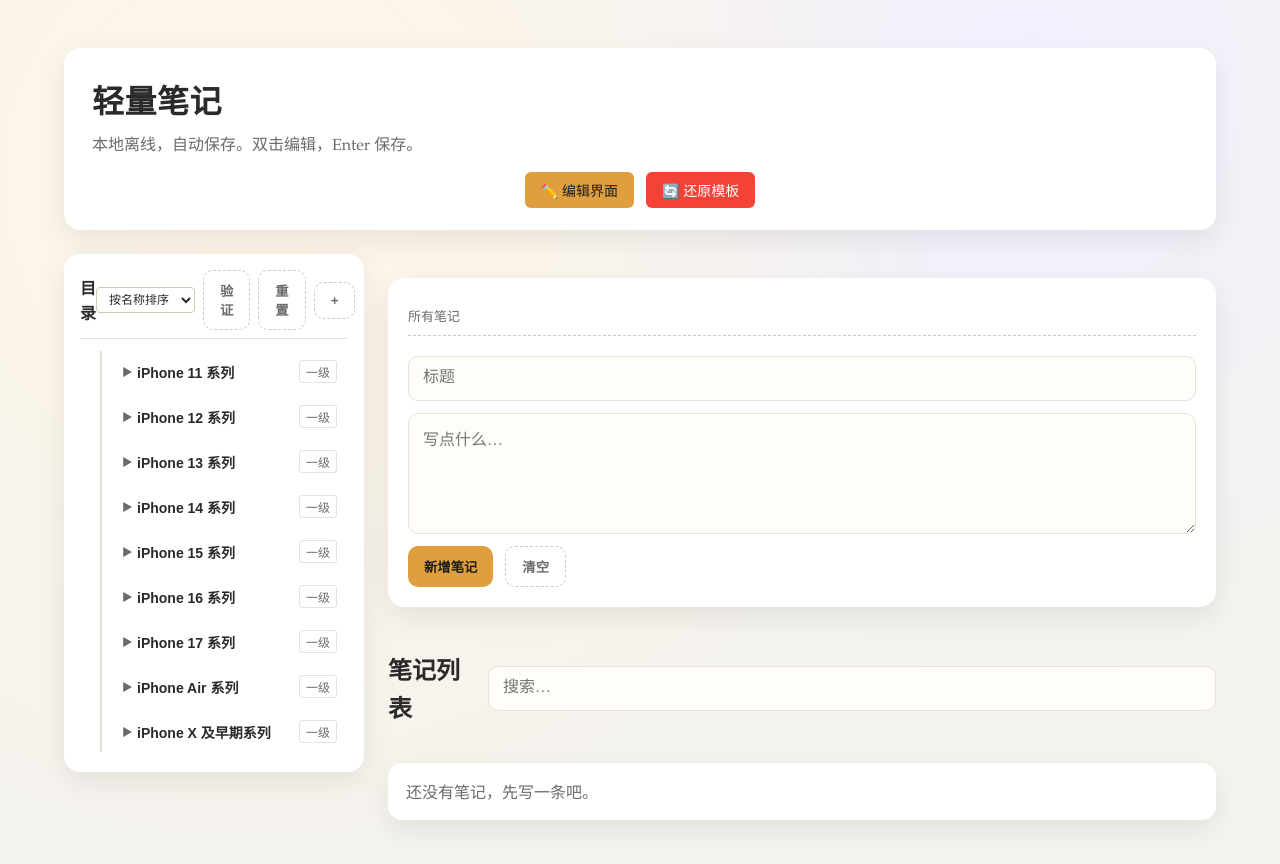
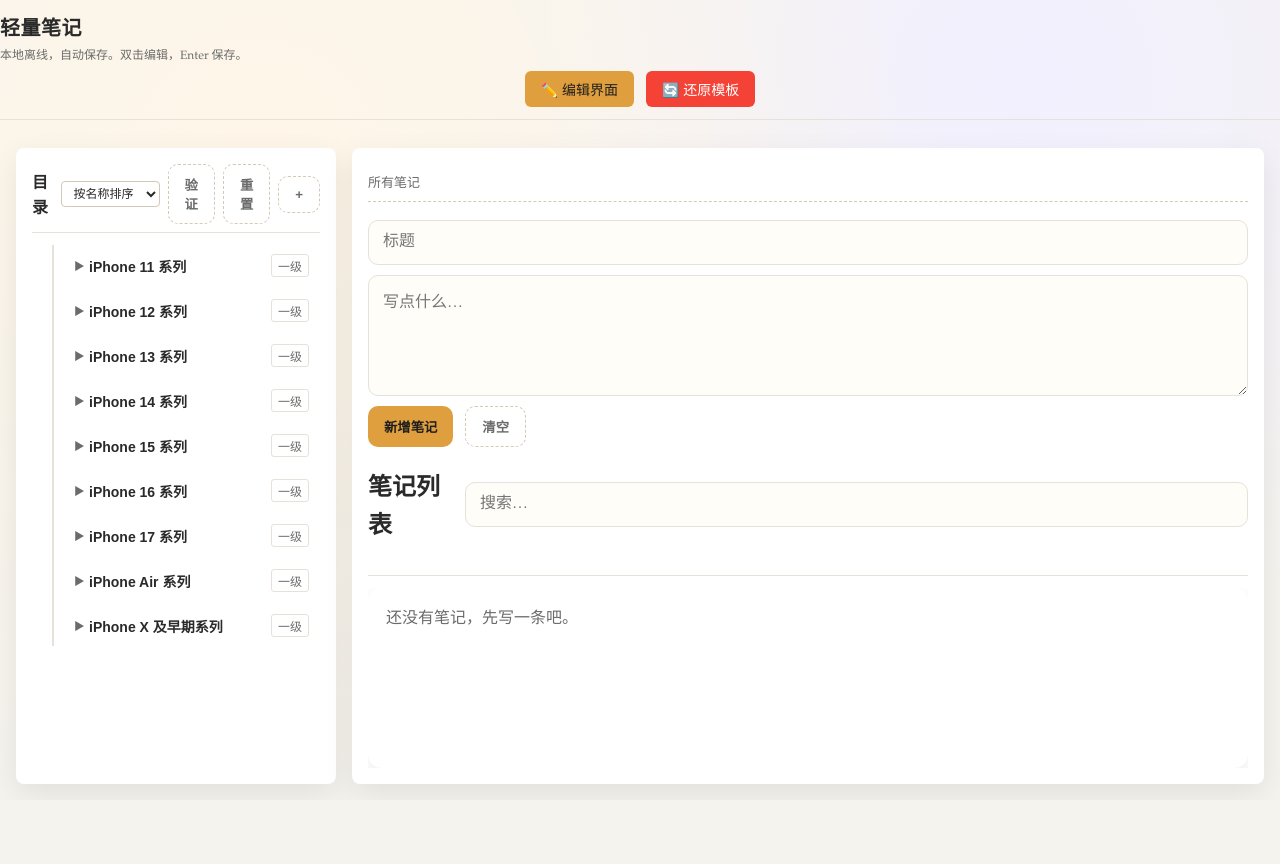
Before and after one commit to 694938784-cell/New-project-2, a plain HTML site: page index.html in a window 1280 px wide. After the commit the page ends 800 px from the top, so only its background shows below. Drawn offline with Linux system fonts and the light colour scheme.

Commit message:
优化UI布局：使应用占满整个屏幕
- 修改.app为全屏flexbox布局
- 移除fixed max-width和padding限制
- 调整hero header为紧凑型设计
- 优化sidebar和main-content的spacing
- 调整specs-section为折叠式设计
- 修改compose为透明背景
- 让list占满剩余空间

```diff
--- a/style.css
+++ b/style.css
@@ -18,17 +18,21 @@
   background: radial-gradient(circle at 20% 20%, #fff6e8 0%, transparent 55%),
     radial-gradient(circle at 80% 10%, #f2f0ff 0%, transparent 45%),
     var(--bg);
-  min-height: 100vh;
+  height: 100vh;
+  overflow: hidden;
 }
 
 .app {
-  max-width: 1200px;
-  margin: 0 auto;
-  padding: 48px 24px 80px;
+  width: 100%;
+  height: 100%;
+  display: flex;
+  flex-direction: column;
+  padding: 0;
+  margin: 0;
 }
 
 .header-controls {
-  margin-top: 16px;
+  margin-top: 8px;
   text-align: center;
 }
 
@@ -180,19 +184,20 @@
 
 .container {
   display: flex;
-  gap: 24px;
-  margin-top: 24px;
+  gap: 16px;
+  flex: 1;
+  overflow: hidden;
+  padding: 16px;
 }
 
 .sidebar {
-  flex: 0 0 300px;
+  flex: 0 0 320px;
   background: var(--paper);
-  border-radius: 16px;
+  border-radius: 8px;
   box-shadow: var(--shadow);
   padding: 16px;
-  height: fit-content;
-  max-height: 800px;
   overflow-y: auto;
+  overflow-x: hidden;
 }
 
 .sidebar-header {
@@ -296,15 +301,25 @@
 
 .main-content {
   flex: 1;
+  display: flex;
+  flex-direction: column;
+  overflow: hidden;
+  background: var(--paper);
+  border-radius: 8px;
+  box-shadow: var(--shadow);
+  padding: 16px;
 }
 
 /* 规格表格样式 */
 .specs-section {
-  margin: 24px 0;
-  padding: 20px;
-  background: var(--paper);
-  border-radius: 12px;
-  box-shadow: var(--shadow);
+  margin: 0;
+  padding: 12px 0;
+  background: transparent;
+  border-radius: 0;
+  box-shadow: none;
+  border-bottom: 1px solid #e6e1d9;
+  overflow-y: auto;
+  max-height: 300px;
 }
 
 .spec-table-container h3 {
@@ -368,31 +383,36 @@
 }
 
 .hero {
-  background: var(--paper);
-  padding: 28px 28px 22px;
-  border-radius: 16px;
-  box-shadow: var(--shadow);
+  background: transparent;
+  padding: 12px 0;
+  border-radius: 0;
+  box-shadow: none;
+  border-bottom: 1px solid #e6e1d9;
+  margin-bottom: 12px;
+  flex-shrink: 0;
 }
 
 .hero h1 {
-  margin: 0 0 6px;
-  font-size: 32px;
+  margin: 0 0 2px;
+  font-size: 20px;
   letter-spacing: 0.5px;
 }
 
 .hero p {
   margin: 0;
   color: var(--muted);
+  font-size: 12px;
 }
 
 .compose {
-  margin-top: 24px;
-  background: var(--paper);
-  padding: 20px;
-  border-radius: 16px;
-  box-shadow: var(--shadow);
+  margin: 0;
+  background: transparent;
+  padding: 0;
+  border-radius: 0;
+  box-shadow: none;
   display: grid;
-  gap: 12px;
+  gap: 10px;
+  flex-shrink: 0;
 }
 
 .compose input,
@@ -430,20 +450,28 @@
 }
 
 .list {
-  margin-top: 24px;
+  flex: 1;
+  overflow: hidden;
+  display: flex;
+  flex-direction: column;
 }
 
 .list-header {
   display: flex;
   align-items: center;
   justify-content: space-between;
-  gap: 16px;
+  gap: 12px;
+  flex-shrink: 0;
+  border-bottom: 1px solid #e6e1d9;
+  padding-bottom: 12px;
 }
 
 #notes {
   display: grid;
-  gap: 16px;
-  margin-top: 16px;
+  gap: 12px;
+  margin-top: 12px;
+  overflow-y: auto;
+  flex: 1;
 }
 
 .note {
```
